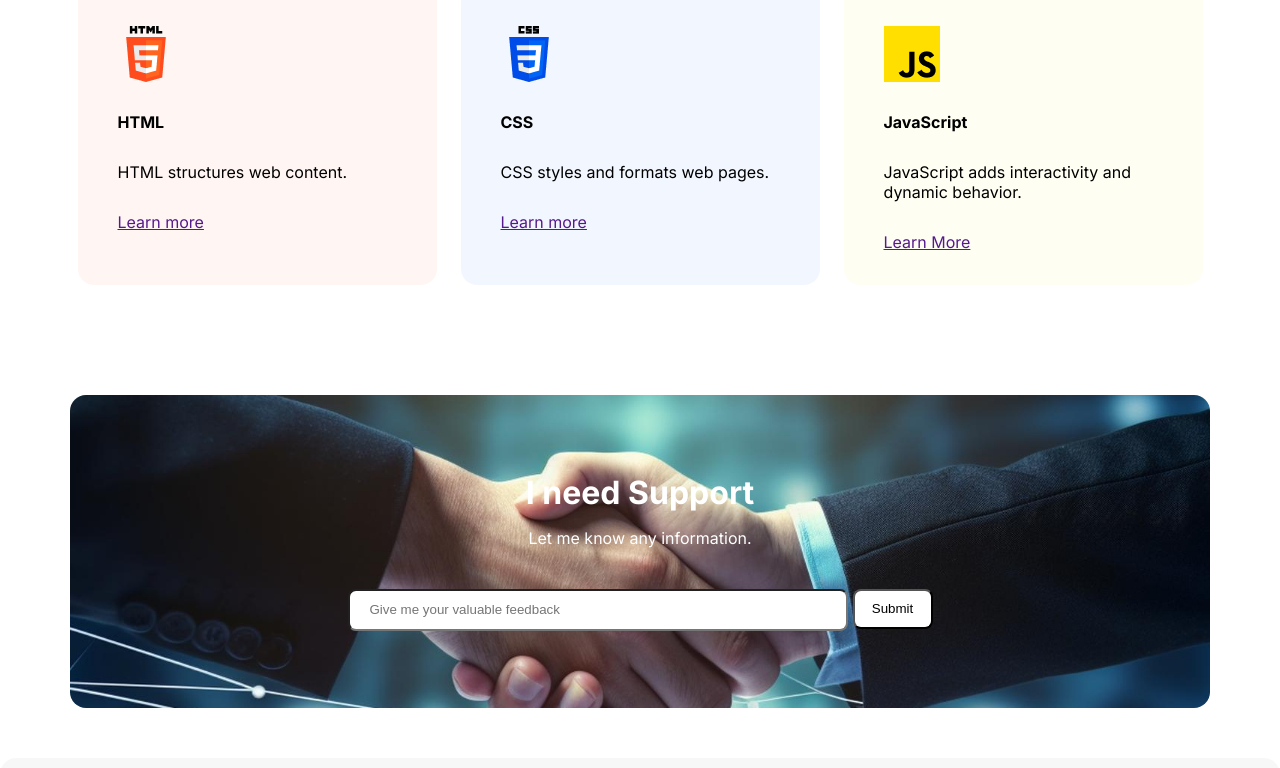
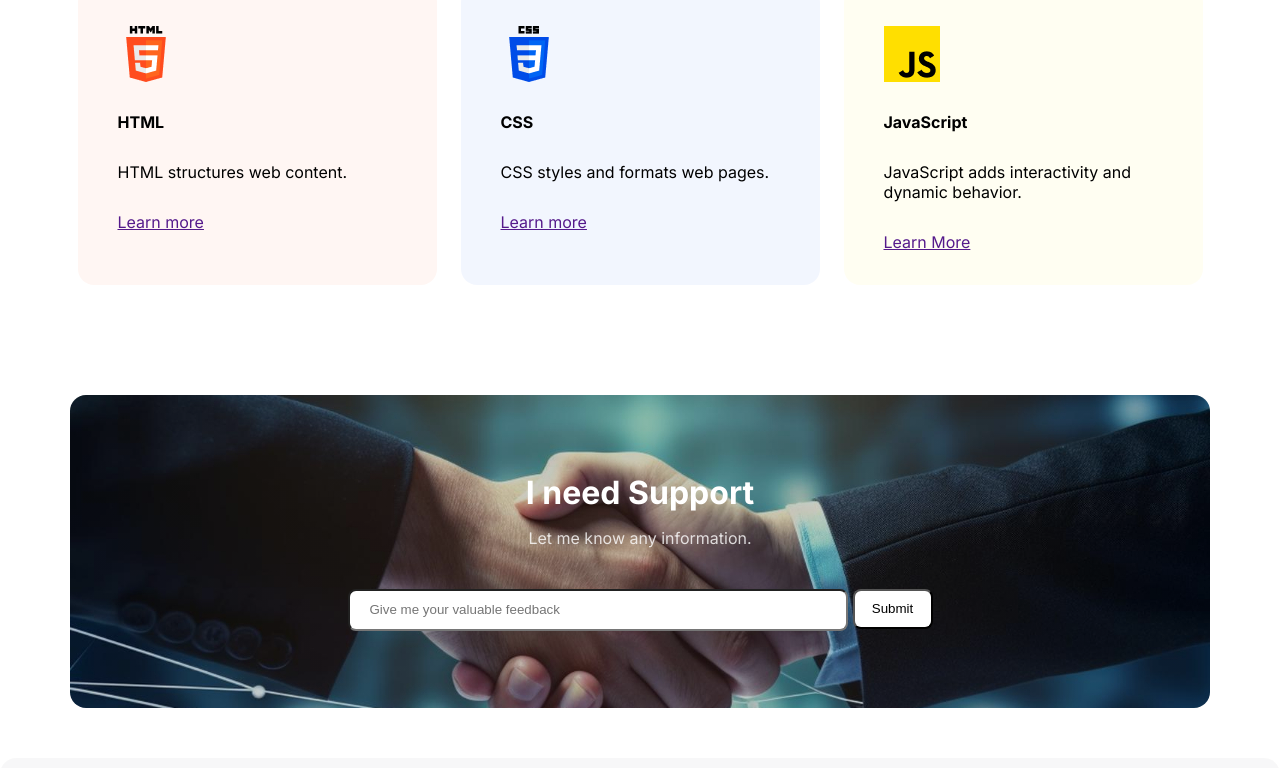
Before and after one commit to israk03/Assignment-1, a plain HTML site: page index.html in a window 1280 px wide. Shown: the part 3237-4005 px from the top of the page. Drawn offline with Linux system fonts and the light colour scheme.

Commit message:
bg support

```diff
--- a/styles/assignment-1.css
+++ b/styles/assignment-1.css
@@ -388,7 +388,7 @@ body {
 .support-container{
     width: 1140px;
     height: 313px;
-    background-image: url(../assets/handshake.jpg);
+    background: linear-gradient(rgba(0, 0, 0, 0.2),rgba(0, 0, 0, 0.2),rgba(0, 0, 0, 0.2)),url(../assets/handshake.jpg);
     border-radius: 16px;
     background-position: center;
     margin: 0 auto;
@@ -418,7 +418,9 @@ body {
     align-items: center;
     padding: 0px;
     margin-bottom: 25px;
-    color: white;
+    color: rgb(255, 255, 255);
+    font-weight: 400;
+    opacity: 80%;
 }
 .support-content h1{
     color: white;
```
